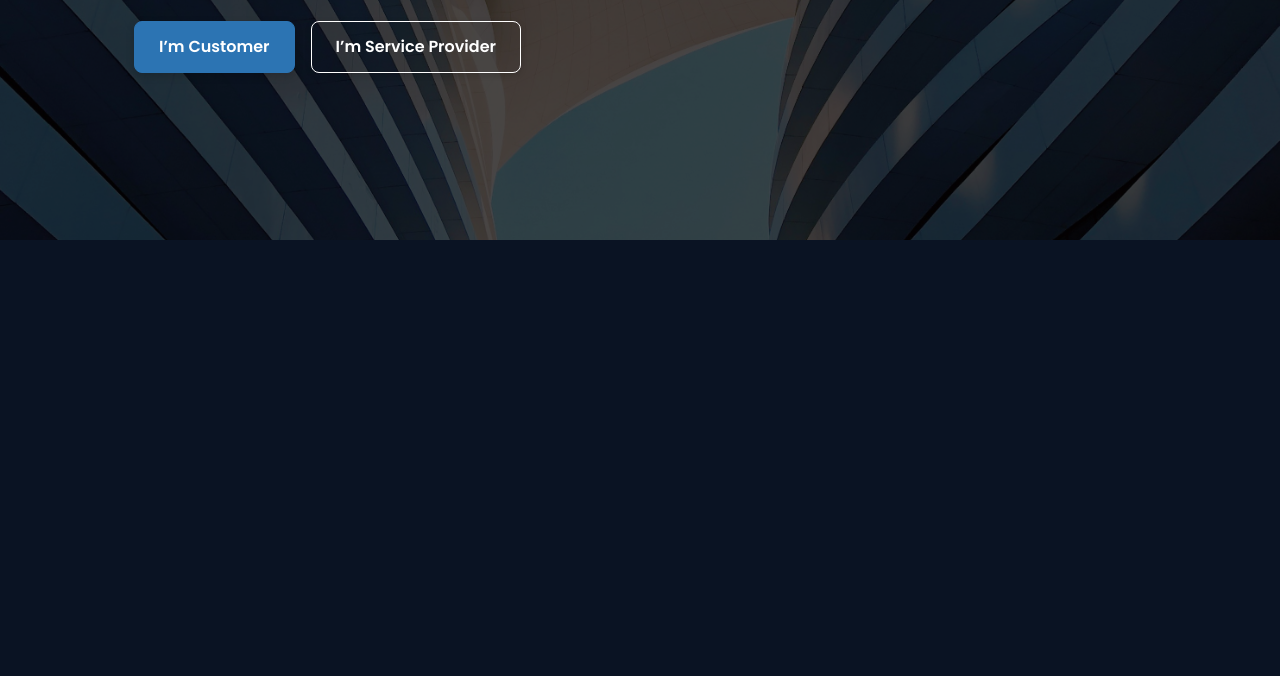
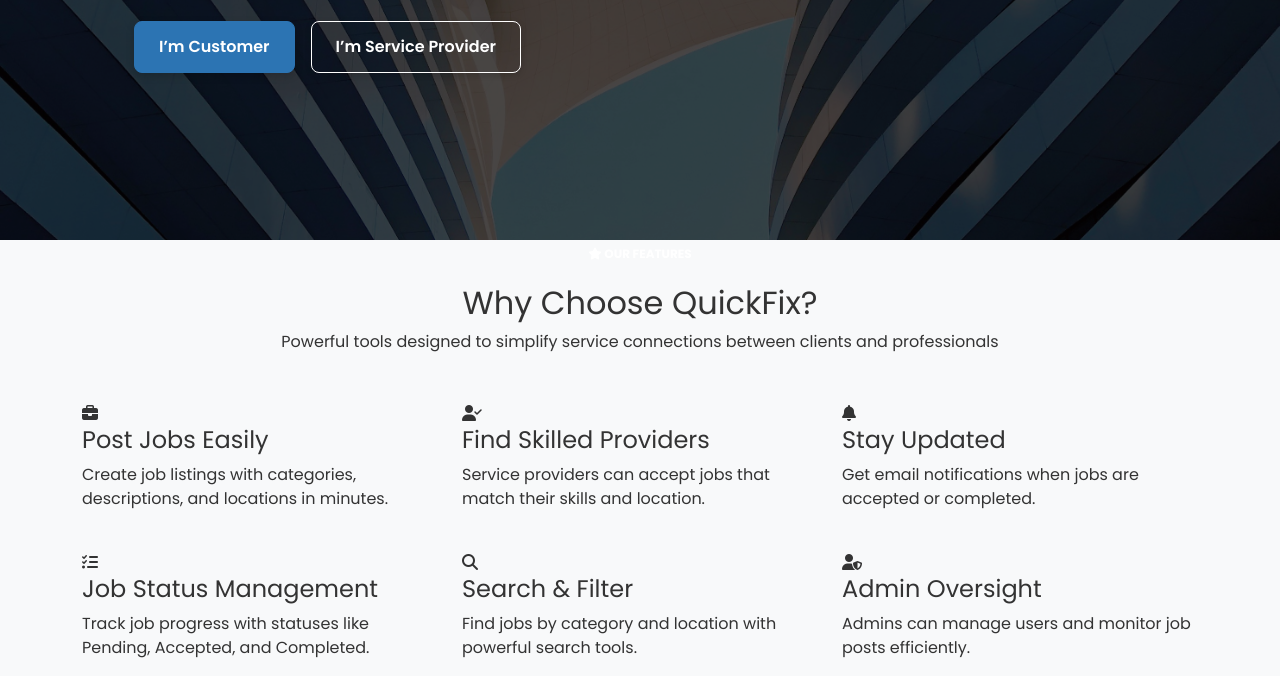
Before and after one commit to yashodha-gunawardana/QuickFix-API, a Spring Boot app: page / in a window 1280 px wide. Shown: the part 560-1236 px from the top of the page. Before the commit the page ends 800 px from the top, so only its background shows below. Run offline with Spring Boot 4, Linux system fonts and the light colour scheme; some libraries are stand-ins or nearby versions.

Commit message:
add features section with six feature cards highlighting platform capabilities

```diff
--- a/src/main/resources/static/index.html
+++ b/src/main/resources/static/index.html
@@ -54,5 +54,76 @@
     </div>
 </section>
 
+<!-- Features Section -->
+<section class="features-section" id="features">
+    <div class="container">
+        <div class="text-center mb-5">
+            <span class="badge features-badge mb-3 px-3 py-2 rounded-pill">
+                <i class="fa-solid fa-star"></i> OUR FEATURES
+            </span>
+            <h2 class="section-title">Why Choose QuickFix?</h2>
+            <p class="section-subtitle">Powerful tools designed to simplify service connections between clients and professionals</p>
+        </div>
+
+        <div class="row g-4">
+            <div class="col-md-4">
+                <div class="feature-card">
+                    <div class="feature-icon">
+                        <i class="fa-solid fa-briefcase"></i>
+                    </div>
+                    <h4>Post Jobs Easily</h4>
+                    <p>Create job listings with categories, descriptions, and locations in minutes.</p>
+                </div>
+            </div>
+            <div class="col-md-4">
+                <div class="feature-card">
+                    <div class="feature-icon">
+                        <i class="fa-solid fa-user-check"></i>
+                    </div>
+                    <h4>Find Skilled Providers</h4>
+                    <p>Service providers can accept jobs that match their skills and location.</p>
+                </div>
+            </div>
+            <div class="col-md-4">
+                <div class="feature-card">
+                    <div class="feature-icon">
+                        <i class="fa-solid fa-bell"></i>
+                    </div>
+                    <h4>Stay Updated</h4>
+                    <p>Get email notifications when jobs are accepted or completed.</p>
+                </div>
+            </div>
+            <div class="col-md-4">
+                <div class="feature-card">
+                    <div class="feature-icon">
+                        <i class="fa-solid fa-tasks"></i>
+                    </div>
+                    <h4>Job Status Management</h4>
+                    <p>Track job progress with statuses like Pending, Accepted, and Completed.</p>
+                </div>
+            </div>
+            <div class="col-md-4">
+                <div class="feature-card">
+                    <div class="feature-icon">
+                        <i class="fa-solid fa-search"></i>
+                    </div>
+                    <h4>Search & Filter</h4>
+                    <p>Find jobs by category and location with powerful search tools.</p>
+                </div>
+            </div>
+            <div class="col-md-4">
+                <div class="feature-card">
+                    <div class="feature-icon">
+                        <i class="fa-solid fa-user-shield"></i>
+                    </div>
+                    <h4>Admin Oversight</h4>
+                    <p>Admins can manage users and monitor job posts efficiently.</p>
+                </div>
+            </div>
+        </div>
+    </div>
+</section>
+
+
 </body>
 </html>
```
